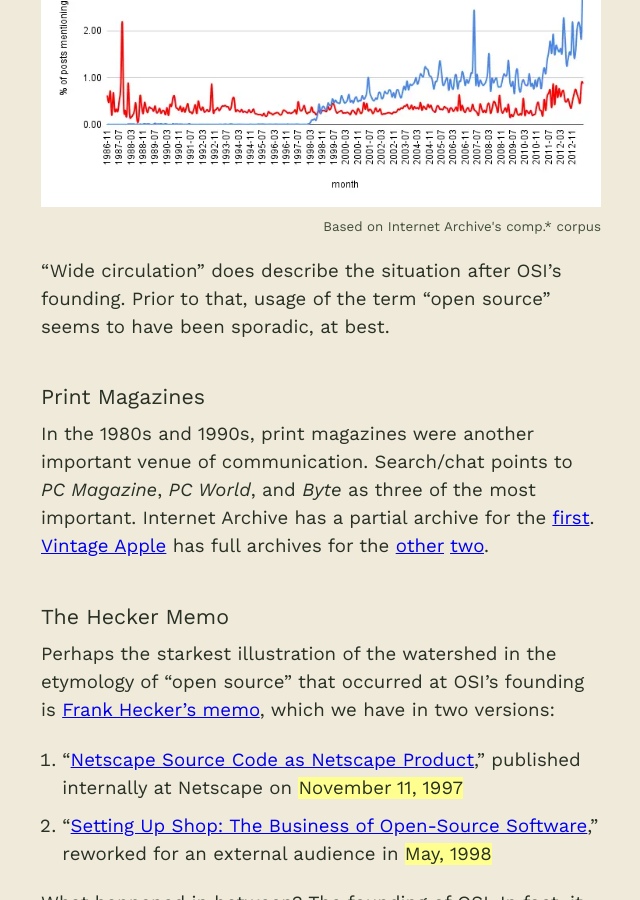
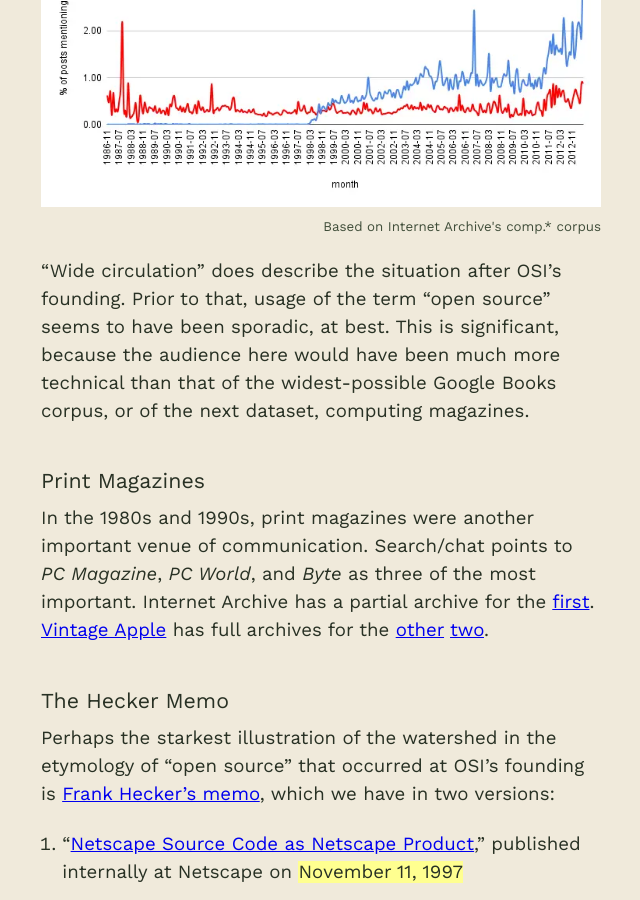
Before and after one commit to chadwhitacre/openpath, a Jekyll site: the page built from 2025/something-big-happened-in-1998/index.md, in a window 1280 px wide and 900 px high, scrolled down 3223 px. Shown: the whole window, without its empty margins (319-959 px from the left). Built offline with Jekyll 4.4.1, drawn with Linux system fonts in a browser that asks for light colours; comment, search, counter and statistics services are not loaded.

Commit message:
Audience considerations

```diff
--- a/2025/something-big-happened-in-1998/index.md
+++ b/2025/something-big-happened-in-1998/index.md
@@ -95,6 +95,9 @@ pre-OSI, compared with 0.686% post-OSI, or a 19,282% increase.
 
 "Wide circulation" does describe the situation after OSI's founding. Prior to
 that, usage of the term "open source" seems to have been sporadic, at best.
+This is significant, because the audience here would have been much more
+technical than that of the widest-possible Google Books corpus, or of the next
+dataset, computing magazines.
 
 
 ### Print Magazines
```
